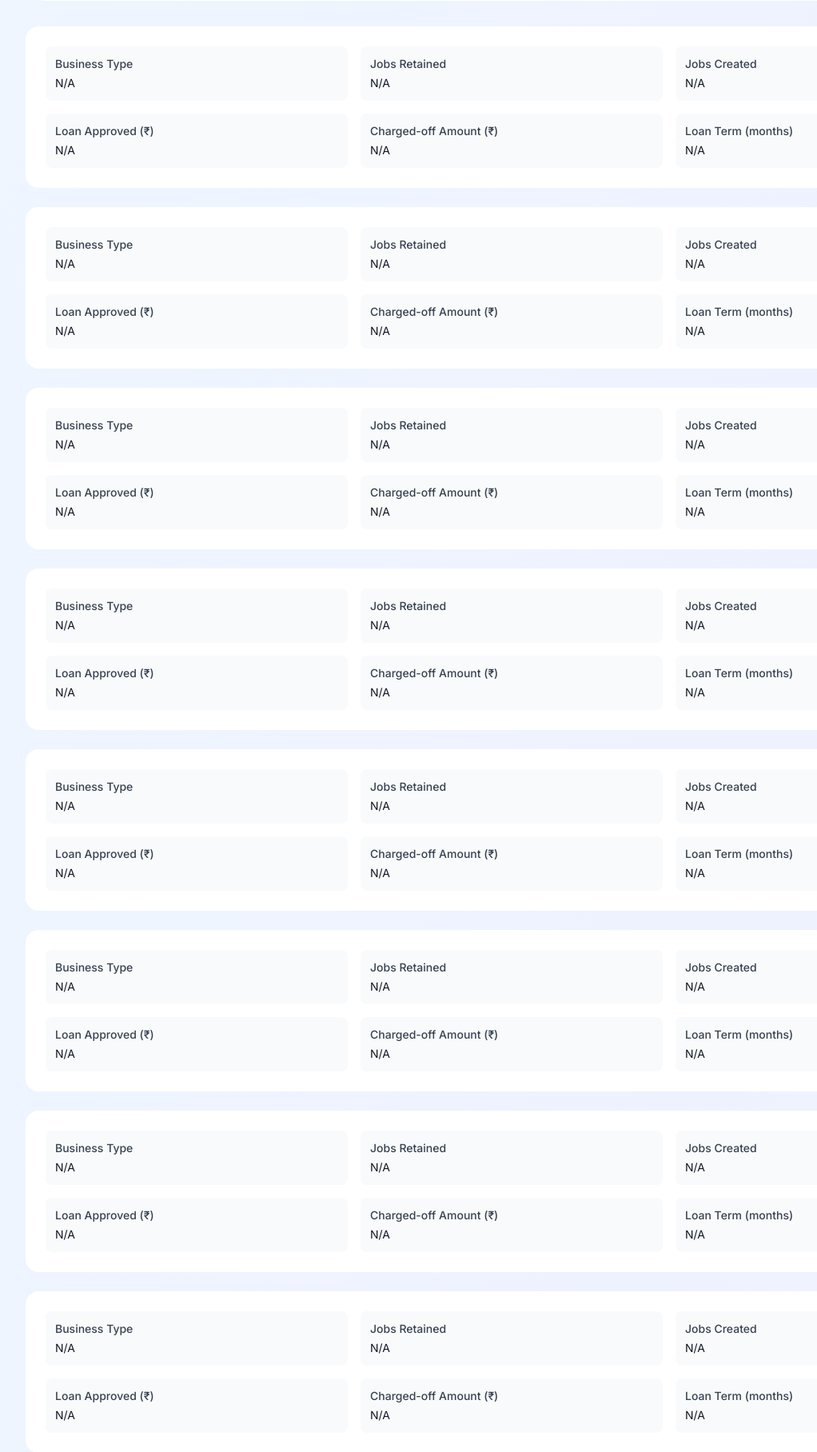
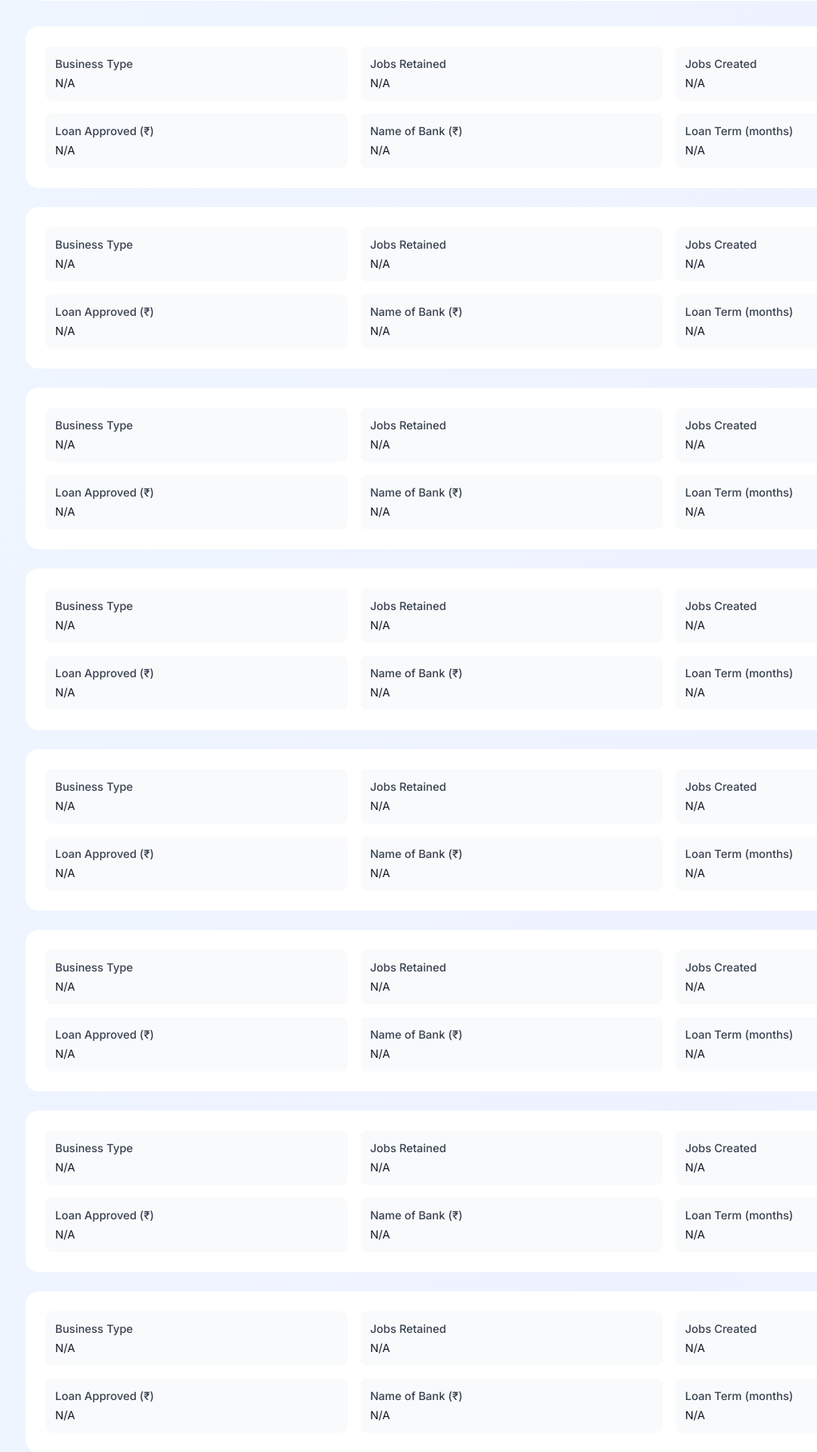
Before and after one commit to gurveersingh25/smart-loan-crm, a Flask app: template app/templates/prediction_history.html in a window 1280 px wide. Shown: the part 186-2002 px from the top of the page at 80% size, without its empty margins (0-1022 px from the left). Run offline with Flask 3, Linux system fonts and the light colour scheme; the template is opened without the code that fills it: values that come from a table or form of the project are taken from there, others are empty; data comes from the database, SQL or seed files in the repository; parts of the project's set-up code (start-up, migrations or seed data) failed here and were passed over; some libraries are stand-ins or nearby versions.

Commit message:
Update prediction_history.html

```diff
--- a/app/templates/prediction_history.html
+++ b/app/templates/prediction_history.html
@@ -50,8 +50,8 @@
                         <div class="text-gray-900">{{ input_dict.get('loan_approved_gross', 'N/A') }}</div>
                     </div>
                     <div class="bg-gray-50 rounded-lg p-3">
-                        <div class="font-medium text-gray-700 mb-1">Charged-off Amount (₹)</div>
-                        <div class="text-gray-900">{{ input_dict.get('chargedoff_amount', 'N/A') }}</div>
+                        <div class="font-medium text-gray-700 mb-1">Name of Bank (₹)</div>
+                        <div class="text-gray-900">{{ input_dict.get('name_of_bank', 'N/A') }}</div>
                     </div>
                     <div class="bg-gray-50 rounded-lg p-3">
                         <div class="font-medium text-gray-700 mb-1">Loan Term (months)</div>
```
